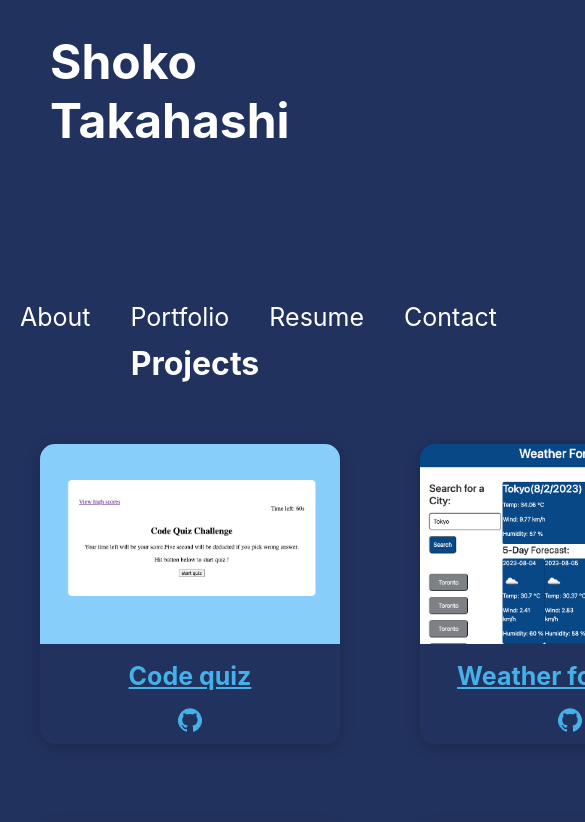
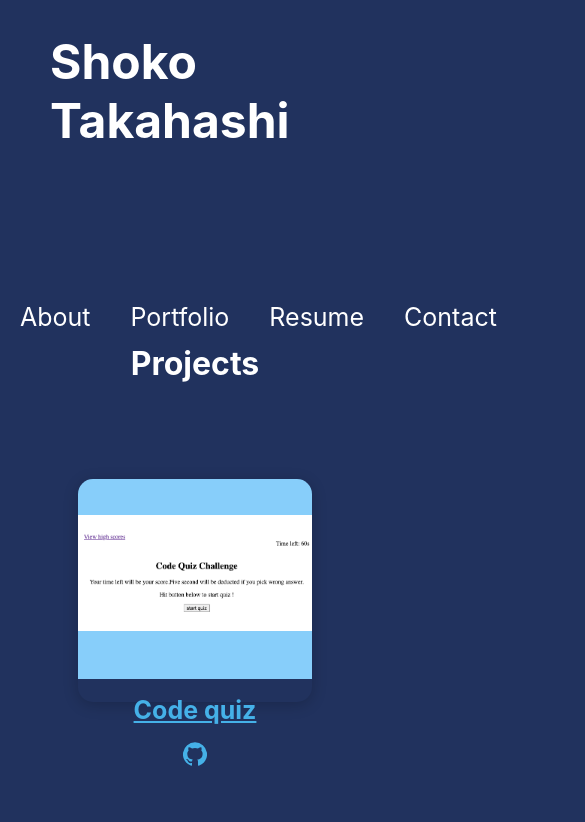
Before and after one commit to Shok1to/react-portfolio, a React (Create React App) app: page /react-portfolio/Portfolio in a window 390 px wide. Shown: the top 822 px of the page, 585 px wide, since content can reach past the window. Built offline with nearby package versions, Linux system fonts and the light colour scheme.

Commit message:
added active link

```diff
--- a/src/components/Navbar.js
+++ b/src/components/Navbar.js
@@ -1,5 +1,5 @@
 import React from 'react';
-import { Link, useLocation } from "react-router-dom";
+import { NavLink, useLocation } from "react-router-dom";
 import '../styles/Navbar.css';
 
 function Navbar() {
@@ -9,10 +9,10 @@ function Navbar() {
         <button></button>
       </div>
       <div className="Links">
-        <Link to="/react-portfolio/About">About</Link>
-        <Link to="/react-portfolio/Portfolio">Portfolio</Link>
-        <Link to="/react-portfolio/Resume">Resume</Link>
-        <Link to="/react-portfolio/Contact">Contact</Link>
+        <NavLink to="/react-portfolio/About" activeClassName="active">About</NavLink>
+        <NavLink to="/react-portfolio/Portfolio" activeClassName="active">Portfolio</NavLink>
+        <NavLink to="/react-portfolio/Resume" activeClassName="active">Resume</NavLink>
+        <NavLink to="/react-portfolio/Contact" activeClassName="active">Contact</NavLink>
       </div>
     </div>
   );
--- a/src/styles/Navbar.css
+++ b/src/styles/Navbar.css
@@ -20,6 +20,11 @@
   text-decoration: none;
   margin: 20px;
   font-size: 25px;
+
+}
+
+.active {
+  color: aqua;
 }
 
 .toggleButton {
--- a/src/styles/Portfolio.css
+++ b/src/styles/Portfolio.css
@@ -25,8 +25,8 @@
 
   .portfolioItem {
     border-radius: 15px;
-    width: 300px;
-    height: 300px;
+    width: 60%;
+    height: 60%;
     margin: 40px;
     box-shadow: 0px 3px 15px rgba(0, 0, 0, 0.2);
     text-align: center;
@@ -58,7 +58,7 @@
   }
 
   @media only screen and (max-width: 800px) {
-    .projectList {
+    .portfolioList {
       grid-template-columns: 1fr;
     }
   }
@@ -67,10 +67,10 @@
     .portfolioList {
       width: 100%;
     }
-    .portfolioItem {
+    /* .portfolioItem {
       width: 300px;
       height: 300px;
-    }
+    } */
   }
 
   a:visited {
```
